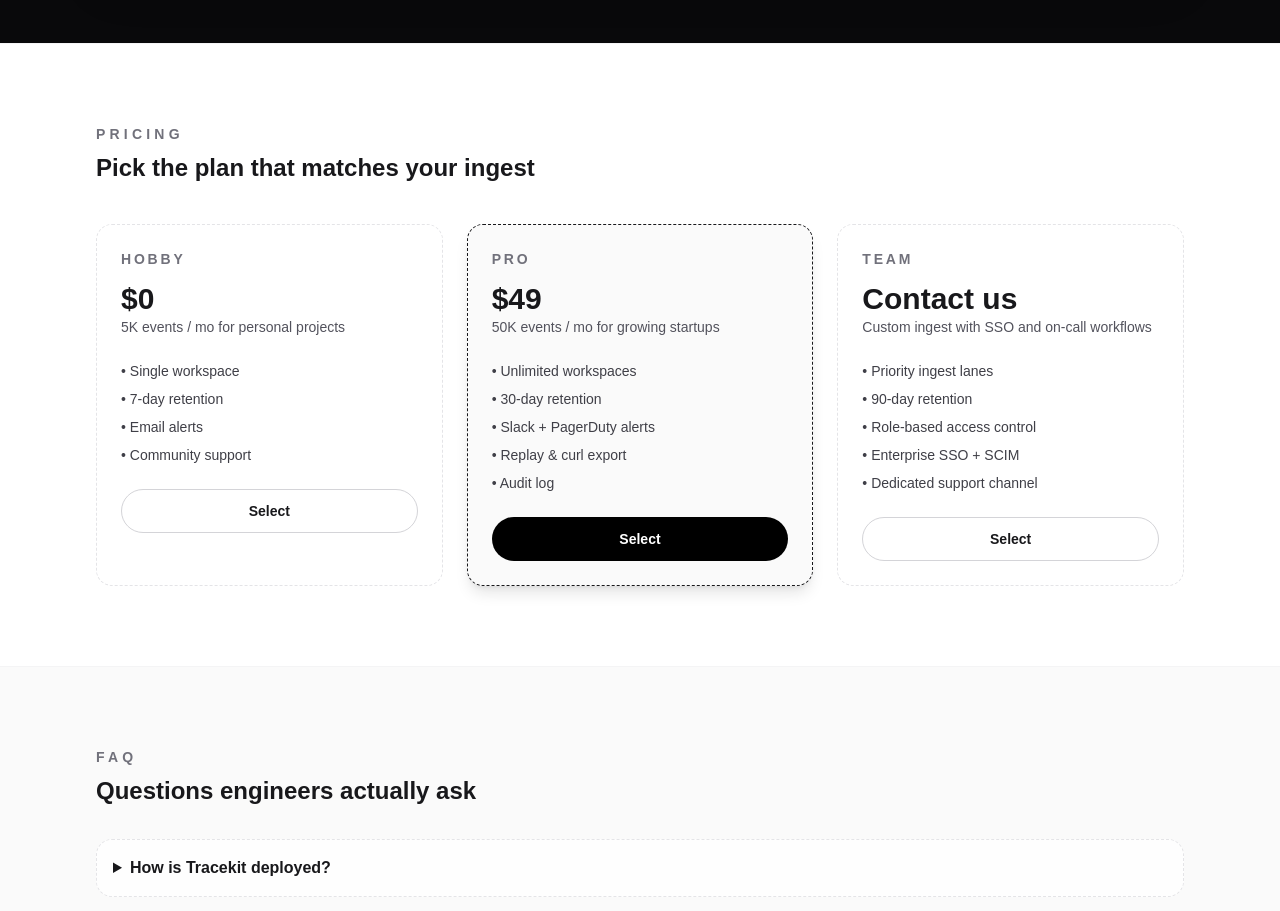
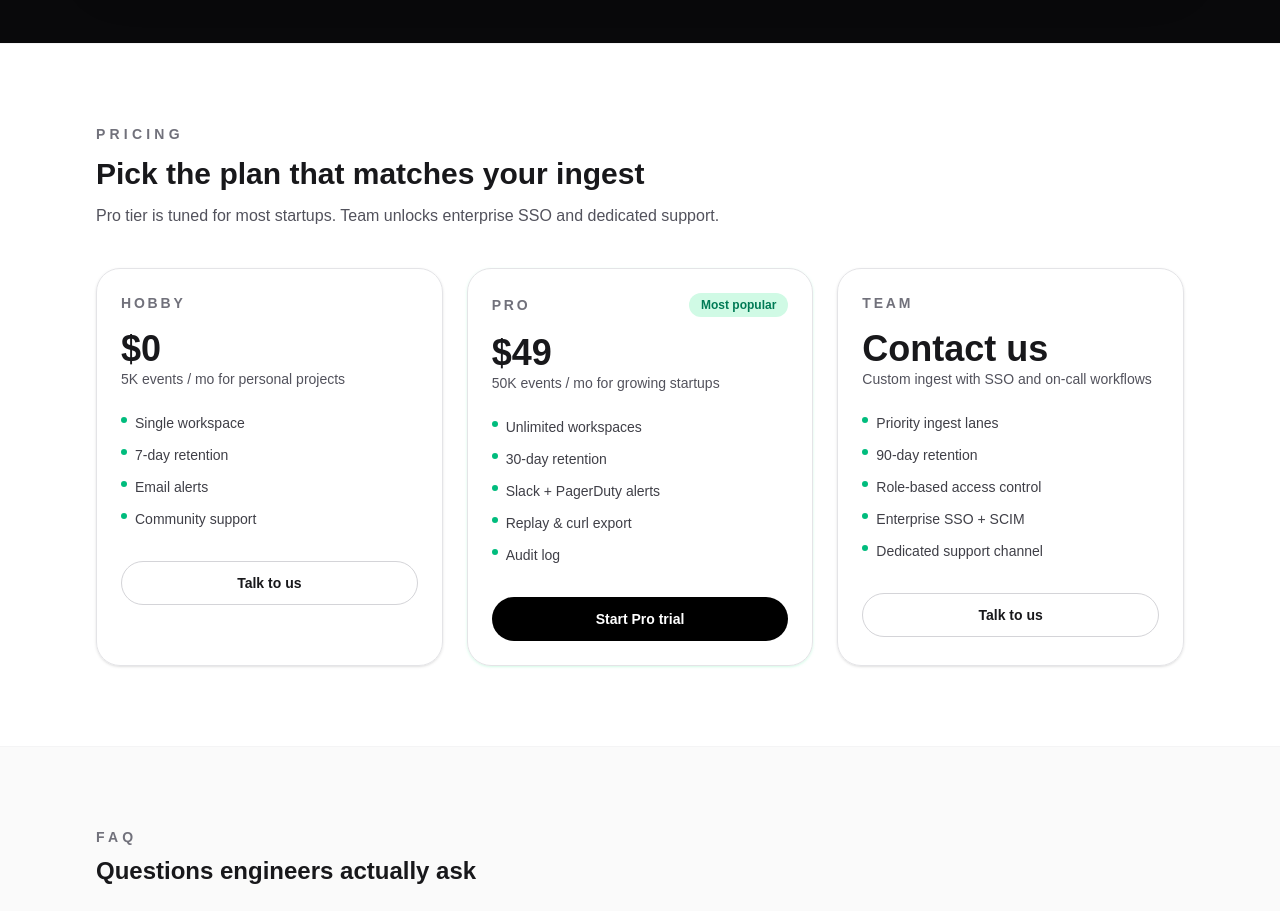
Before and after one commit to Ali-Topal/Tracekit, a Next.js app: page / in a window 1280 px wide. Shown: the part 2900-3811 px from the top of the page. Built offline with nearby package versions, Linux system fonts and the light colour scheme.

Commit message:
feat: refine pricing tiers

```diff
--- a/src/components/sections/PricingSection.tsx
+++ b/src/components/sections/PricingSection.tsx
@@ -7,33 +7,49 @@ export function PricingSection() {
   return (
     <section id="pricing" className="border-b border-zinc-100 bg-white py-20">
       <Container className="space-y-10 text-zinc-900">
-        <div className="space-y-2">
+        <div className="space-y-3">
           <p className="text-sm font-semibold uppercase tracking-[0.3em] text-zinc-500">
             Pricing
           </p>
-          <h2 className="text-2xl font-semibold">Pick the plan that matches your ingest</h2>
+          <h2 className="text-3xl font-semibold">Pick the plan that matches your ingest</h2>
+          <p className="text-zinc-600">
+            Pro tier is tuned for most startups. Team unlocks enterprise SSO and dedicated support.
+          </p>
         </div>
-        <div className="grid gap-6 md:grid-cols-3">
+        <div className="grid gap-6 lg:grid-cols-3">
           {PRICING_TIERS.map((tier) => (
             <article
               key={tier.name}
               className={cn(
-                "rounded-2xl border border-dashed border-zinc-200 p-6",
-                tier.highlighted && "border-zinc-900 bg-zinc-50 shadow-lg"
+                "flex h-full flex-col rounded-3xl border border-zinc-200 bg-white/80 p-6 shadow-sm transition hover:-translate-y-1 hover:shadow-xl",
+                tier.highlighted && "border-emerald-500 bg-emerald-50 shadow-emerald-100/80"
               )}
             >
-              <p className="text-sm font-semibold uppercase tracking-[0.2em] text-zinc-500">
-                {tier.name}
-              </p>
-              <p className="mt-3 text-3xl font-semibold">{tier.price}</p>
+              <div className="flex items-center justify-between">
+                <p className="text-sm font-semibold uppercase tracking-[0.2em] text-zinc-500">
+                  {tier.name}
+                </p>
+                {tier.highlighted && (
+                  <span className="rounded-full bg-emerald-100 px-3 py-1 text-xs font-semibold text-emerald-700">
+                    Most popular
+                  </span>
+                )}
+              </div>
+              <p className="mt-4 text-4xl font-semibold">{tier.price}</p>
               <p className="text-sm text-zinc-600">{tier.tagline}</p>
-              <ul className="mt-6 space-y-2 text-sm text-zinc-700">
+              <ul className="mt-6 space-y-3 text-sm text-zinc-700">
                 {tier.bullets.map((bullet) => (
-                  <li key={bullet}>• {bullet}</li>
+                  <li key={bullet} className="flex items-start gap-2">
+                    <span className="mt-1 h-1.5 w-1.5 rounded-full bg-emerald-500" />
+                    <span>{bullet}</span>
+                  </li>
                 ))}
               </ul>
-              <Button className="mt-6 w-full" variant={tier.highlighted ? "primary" : "ghost"}>
-                Select
+              <Button
+                className="mt-8 w-full"
+                variant={tier.highlighted ? "primary" : "ghost"}
+              >
+                {tier.highlighted ? "Start Pro trial" : "Talk to us"}
               </Button>
             </article>
           ))}
```
